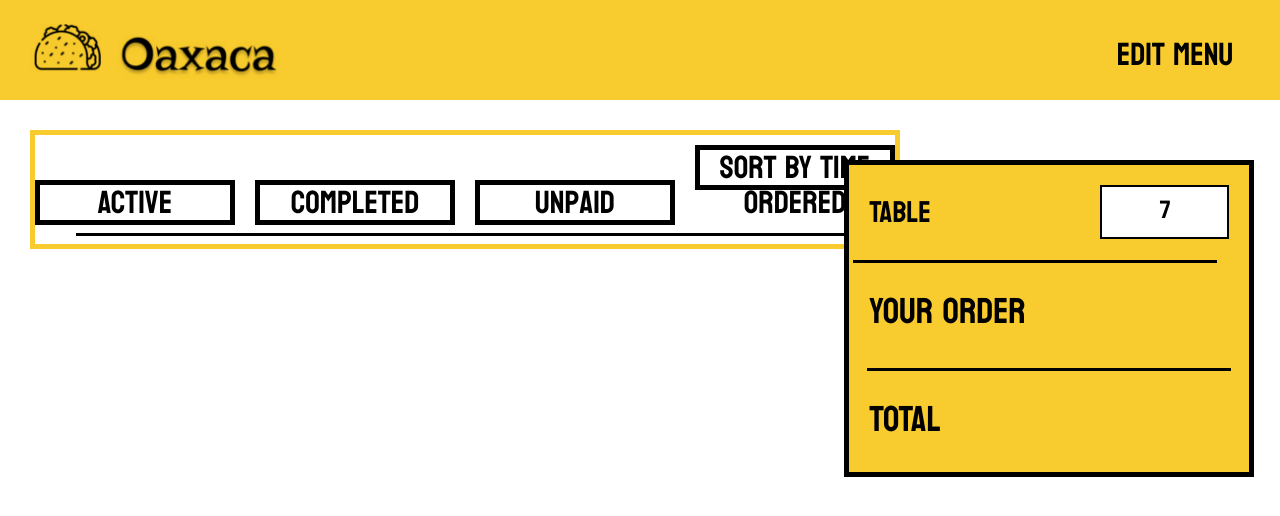
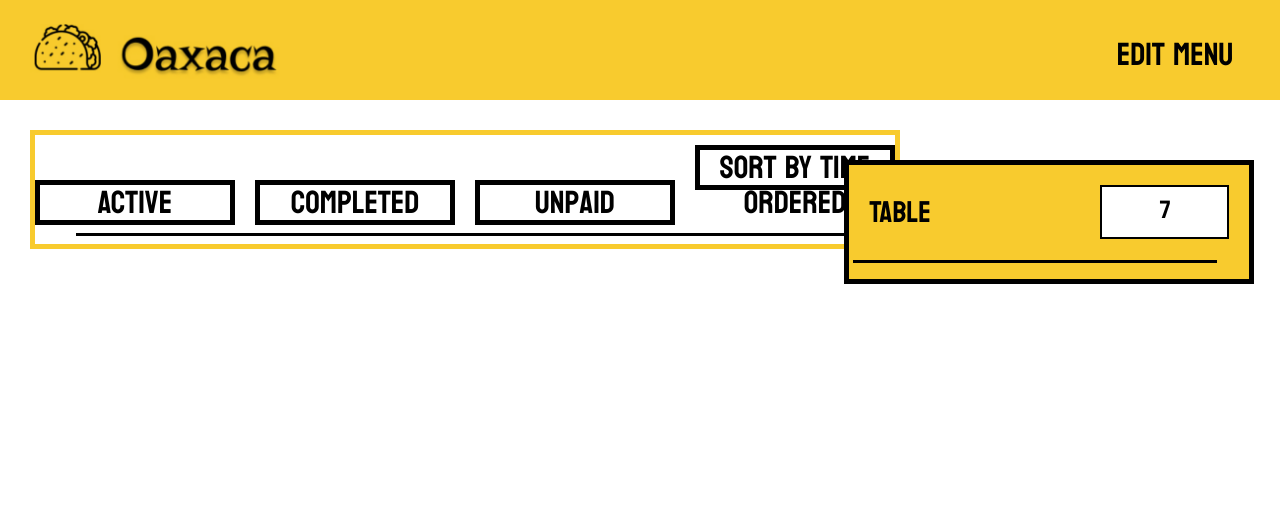
Before and after one commit to mattyblackout/cs2815-project, a React (Create React App) app in the folder myapp/: page /waiter in a window 1280 px wide. Shown: the top 516 px of the page. Built offline with nearby package versions, Linux system fonts and the light colour scheme.

Commit message:
Added 2 functions to create and update a total, added functionality to Waiter.js where if you click on an order it now shows you the details of the order.

```diff
--- a/myapp/src/pages/Waiter.js
+++ b/myapp/src/pages/Waiter.js
@@ -6,9 +6,16 @@ import { Link } from 'react-router-dom';
 function Waiter() {
     const [orders, setOrders] = useState([]);
     const [expanded, setExpanded] = useState('');
+    const [selected, setSelected] = useState([]);
 
     function ordersWithId(id) {
         return orders.filter((order) => order.order_number === id);
+    }
+
+    let total = 0;
+
+    const updateTotal = (price) => {
+        total = total + parseFloat(price);
     }
 
     const handleButtonClick = (item) => {
@@ -154,8 +161,16 @@ function Waiter() {
     };
 
     let orderID;
+
     function handleOrderClick(id) {
-        console.log('Clicked order ' + id);
+        fetch(`http://localhost:3000/orders/${id}`)
+            .then((response) => response.json())
+            .then((data) => {
+                setSelected(data);
+            })
+            .catch((error) => {
+                console.log(error);
+            });
         orderID = id;
     }
 
@@ -211,13 +226,30 @@ function Waiter() {
                 })}
             </div>
             <div className="orderDisplay">
+
                 <h1 className="table">TABLE</h1>
                 <p className="table-number">7</p>
                 <hr className="underline"></hr>
-                <h1 className="simple-text">YOUR ORDER</h1>
-                <h4 className={"GAP"} />
-                <hr className="underline"></hr>
-                <h1 className="simple-text">TOTAL</h1>
+                <div>
+                    { [...new Set(selected.map(order => order.order_number))].map(id => {
+                        return (
+                            <div  key={id}>
+                                <div className='order-id'>Order #{id}</div>
+                                <div className="order-details"> Time Ordered: {id.time_ordered}</div>
+                                {ordersWithId(id).map(order => (
+                                    <>
+                                        <div className='order-items'>
+                                            <div className='order-details'>Item: {order.name} Quantity: {order.item_quantity}</div>
+                                            <div className='order-details'>Price: £{updateTotal((order.price  * order.item_quantity).toFixed(2))}{(order.price  * order.item_quantity).toFixed(2)}</div>
+                                        </div>
+                                    </>
+                                ))}
+                                <hr className="underline"></hr>
+                                <h1 className="simple-text">TOTAL: £{total} </h1>
+                            </div>
+                        )
+                    })}
+                </div>
                 {expanded === "Active" && (
                     <>
                         <div
```
